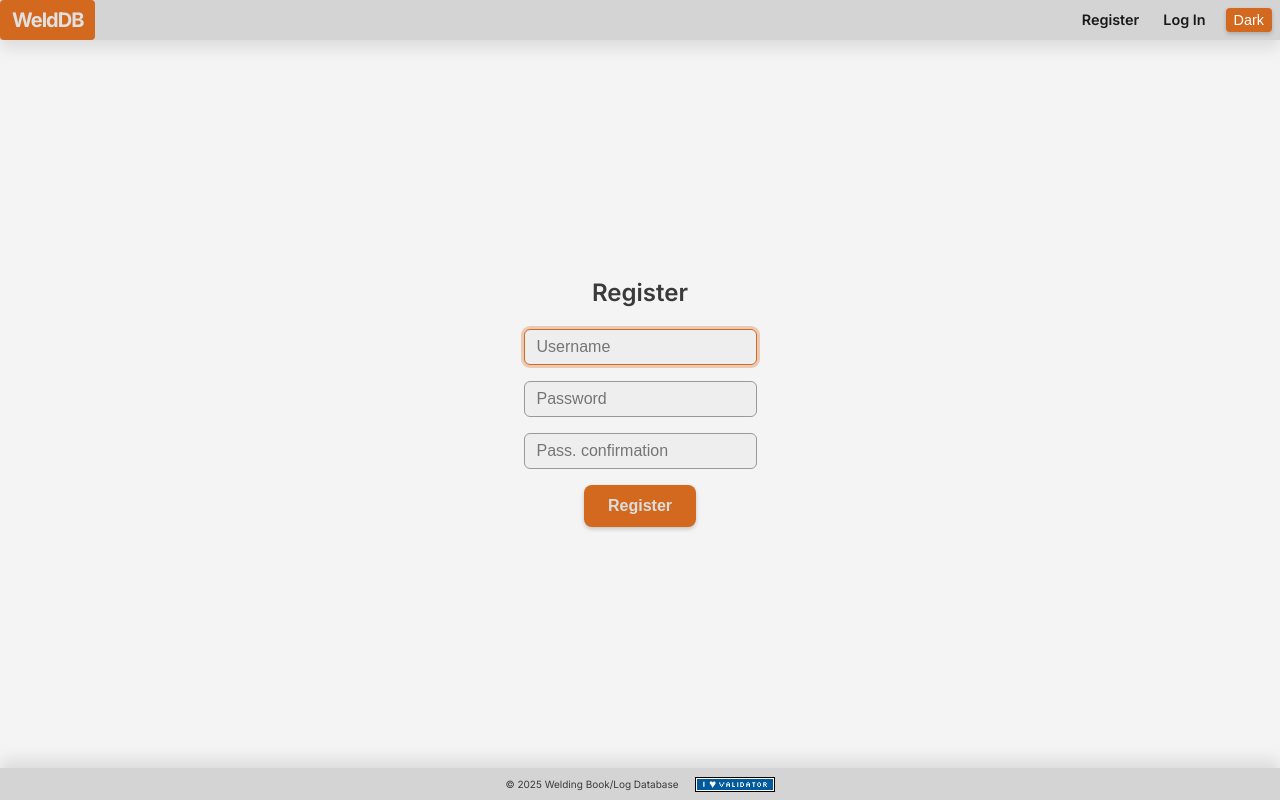
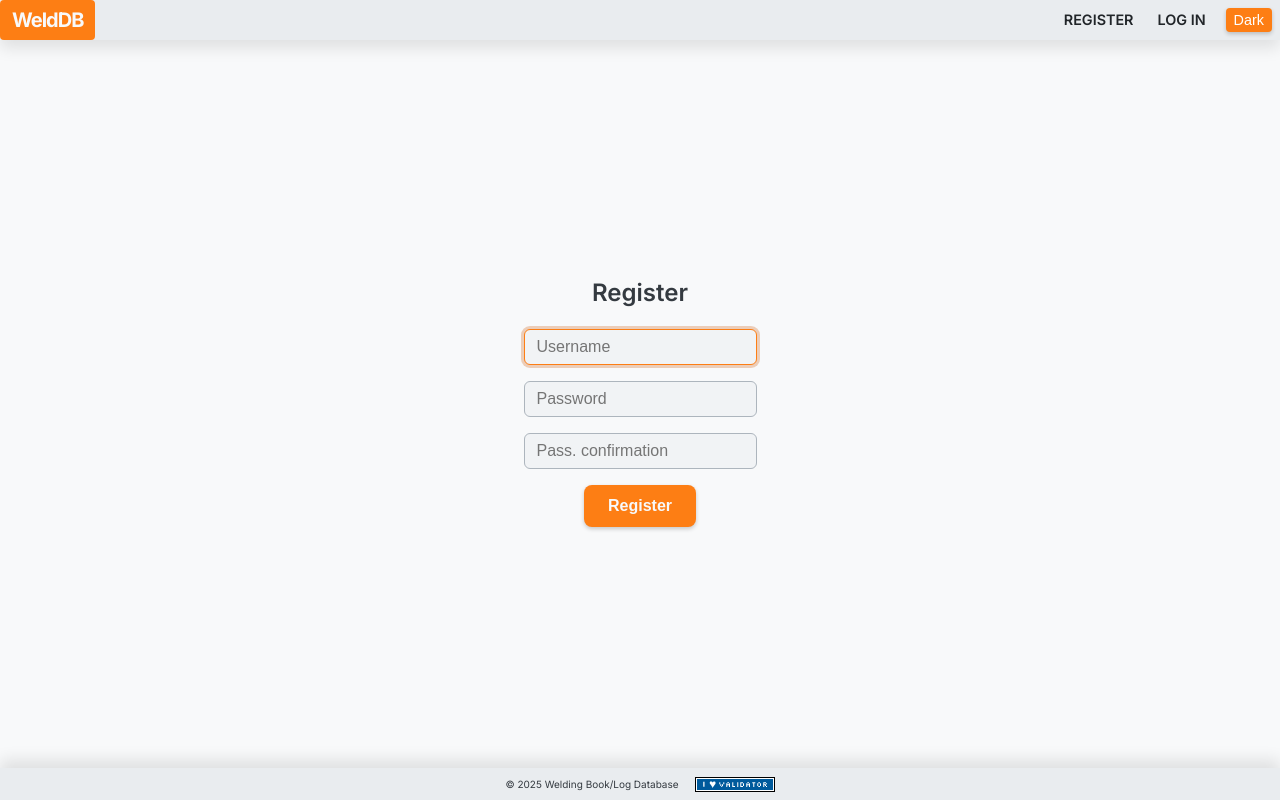
Before and after one commit to wdceng/project, a Flask app: page /register in a window 1280 px wide. Run offline with Flask 3, Linux system fonts and the light colour scheme; some libraries are stand-ins or nearby versions.

Commit message:
updated colors in css

```diff
--- a/app/static/styles.css
+++ b/app/static/styles.css
@@ -2,6 +2,8 @@
 ------------------------------
 === DESIGN SCALE REFERENCE ===
 ------------------------------
+
+Ref. https://typescale.com/
 
 === SPACING SYSTEM (px) ===
 2 / 4 / 8 / 12 / 16 / 24 / 32 / 48 / 64 / 80 / 96 / 128
@@ -30,10 +32,6 @@
 | 3rem      | 48px          | Main page banners, huge impact text     |
 +-----------+--------------+------------------------------------------+
 
-
-=== SPACING SYSTEM (px) ===
-
-
 */
 
 /* ---------------------- */
@@ -44,68 +42,97 @@
     /* Layout */
     --max-width: 85rem; /* Limit layout width */
 
+    /* Ref. https://yeun.github.io/open-color/#orange */
+    /* MAIN COLOR */
+    --oc-orange-0: #fff4e6;
+    --oc-orange-1: #ffe8cc;
+    --oc-orange-2: #ffd8a8;
+    --oc-orange-3: #ffc078;
+    --oc-orange-4: #ffa94d;
+    --oc-orange-5: #ff922b;
+    --oc-orange-6: #fd7e14;
+    --oc-orange-7: #f76707;
+    --oc-orange-8: #e8590c;
+    --oc-orange-9: #d9480f;
+    /* GRAY COLOR */
+    --oc-gray-0: #f8f9fa;
+    --oc-gray-1: #f1f3f5;
+    --oc-gray-2: #e9ecef;
+    --oc-gray-3: #dee2e6;
+    --oc-gray-4: #ced4da;
+    --oc-gray-5: #adb5bd;
+    --oc-gray-6: #868e96;
+    --oc-gray-7: #495057;
+    --oc-gray-8: #343a40;
+    --oc-gray-9: #212529;
+
     /* === Base Theme Variables (Light Theme) === */
     /* Main colors */
-    --accent-color: #d2691e; /* Primary accent color (Welding orange) */
+    --accent-color: var(--oc-orange-6);
+    /* Primary accent color (Welding orange) */
 
     /* Body */
-    --bg-color: #f4f4f4; /* Page background color */
-    --text-color: #1a1a1a; /* Default text color */
-    --text-h: #3a3a3a; /* Header text color for contrast */
+    --bg-color: var(--oc-gray-0); /* Page background color */
+    --text-color: var(--oc-gray-9); /* Default text color */
+    --text-h: var(--oc-gray-8); /* Header text color for contrast */
 
     /* Header, Nav and Footer */
-    --bg-header-footer: #d4d4d4; /* darker #cfcfcf or #d4d4d4 for more lightness */
-    --text-nav-hover-color: #e0e0e0; /* Text color on nav link hover */
+    --bg-header-footer: var(--oc-gray-2);
+    /* darker #cfcfcf or #d4d4d4 for more lightness */
+    --text-nav-hover-color: var(--oc-gray-0); /* Text color on nav link hover */
     --header-footer-box-shadow: rgba(0, 0, 0, 0.1);
     /* Soft shadow for header and footer elevation */
 
     /* Input */
-    --input-bg: #eee; /* Background color for form inputs */
-    --input-text: #111; /* Text color inside form inputs */
-    --input-border: #999; /* Border color for form inputs */
+    --input-bg: var(--oc-gray-1); /* Background color for form inputs */
+    --input-text: var(--oc-gray-9); /* Text color inside form inputs */
+    --input-border: var(--oc-gray-5); /* Border color for form inputs */
 
     /* Button in main */
-    --button-bg: var(--accent-color); /* Orange for normal button */
-    --button-bg-hover: #b35618; /* Darker orange for hover */
-    --button-text: #ddd; /* White text */
-    --button-disabled: var(--border-color); /* Gray for disabled */
+    --button-bg: var(--oc-orange-6); /* Orange for normal button */
+    --button-bg-hover: var(--oc-orange-7); /* Darker orange for hover */
+    --button-text: var(--oc-gray-0); /* White text */
+    --button-disabled: var(--oc-gray-4); /* Gray for disabled */
 
     /* Table */
-    --table-stripe: #f0f0f0; /* Alternate row background for tables */
-    --border-color: #ccc; /* Border color for elements like tables, cards */
+    --table-stripe: var(--oc-gray-1); /* Alternate row background for tables */
+    --border-color: var(--oc-gray-4);
+    /* Border color for elements like tables, cards */
 }
 
 /* === Dark Theme Variables === */
 /* Overrides applied when [data-theme="dark"] is set on <body> */
 body[data-theme="dark"] {
     /* Main colors */
-    --accent-color: #ff8c00; /* Brighter orange accent for dark mode */
+    --accent-color: var(--oc-orange-4);
+    /* Brighter orange accent for dark mode */
 
     /* Body */
-    --bg-color: #121212; /* Dark background for the page */
-    --text-color: #e0e0e0; /* Light text for contrast */
-    --text-h: #dcdcdc; /* Header text color for contrast */
+    --bg-color: var(--oc-gray-9); /* Dark background for the page */
+    --text-color: var(--oc-gray-0); /* Light text for contrast */
+    --text-h: var(--oc-gray-1); /* Header text color for contrast */
 
     /* Header, Nav and Footer */
-    --bg-header-footer: #1a1a1a; /* consistent with dark code stripe */
-    --text-nav-hover-color: #1a1a1a; /* Text color on nav link hover */
+    --bg-header-footer: var(--oc-gray-8); /* consistent with dark code stripe */
+    --text-nav-hover-color: var(--oc-gray-9); /* Text color on nav link hover */
     --header-footer-box-shadow: rgba(0, 0, 0, 0.5);
     /* Soft shadow for header and footer elevation */
 
     /* Input */
-    --input-bg: #1f1f1f; /* Dark background for form inputs */
-    --input-text: #eee; /* Light input text for readability */
-    --input-border: #888; /* Input borders slightly lighter than bg */
+    --input-bg: var(--oc-gray-8); /* Dark background for form inputs */
+    --input-text: var(--oc-gray-0); /* Light input text for readability */
+    --input-border: var(--oc-gray-6);
+    /* Input borders slightly lighter than bg */
 
     /* Button in main */
-    --button-bg: #1f1f1f; /* Match input background */
-    --button-bg-hover: #292929; /* Slightly lighter for hover */
-    --button-text: #aaa; /* Keep high contrast text */
-    --button-disabled: var(--border-color); /* Dimmed for disabled */
+    --button-bg: var(--oc-gray-7); /* Match input background */
+    --button-bg-hover: var(--oc-gray-6); /* Slightly lighter for hover */
+    --button-text: var(--oc-gray-0); /* Keep high contrast text */
+    --button-disabled: var(--oc-gray-6); /* Dimmed for disabled */
 
     /* Table */
-    --table-stripe: #1a1a1a; /* Subtle row striping for tables */
-    --border-color: #444; /* Darker borders for subtle contrast */
+    --table-stripe: var(--oc-gray-8); /* Subtle row striping for tables */
+    --border-color: var(--oc-gray-6); /* Darker borders for subtle contrast */
 }
 
 /* ---------------------------------- */
@@ -220,22 +247,28 @@ nav h2 a {
     font-size: 1.25rem !important; /* Larger size for site title */
     font-weight: 700 !important; /* Bold for emphasis */
     letter-spacing: -0.0625rem !important; /* Slightly tighten space between letters */
+    text-transform: none !important; /* Prevent any text casing changes */
 }
 
-nav h2 a,
-nav li a {
-    height: 2.5rem;
+nav h2 a:link,
+nav h2 a:visited,
+nav li a:link,
+nav li a:visited {
+    color: var(--text-color); /* Default link color */
+    text-decoration: none; /* Remove underline */
+    text-transform: uppercase; /* Make text all uppercase letters */
+    font-weight: 600; /* Medium weight for clarity */
+    font-size: 0.9rem; /* Slightly smaller than base font */
+    white-space: nowrap; /* Prevent text wrap */
+    height: 2.5rem; /* Set fixed element height */
     padding: 0.5rem 0.75rem; /* Clickable area padding */
     list-style-type: none; /* Remove default bullet points */
-    color: var(--text-color); /* Default link color */
-    font-size: 0.9rem; /* Slightly smaller than base font */
-    font-weight: 600; /* Medium weight for clarity */
-    text-decoration: none; /* Remove underline */
-    white-space: nowrap; /* Prevent text wrap */
 }
 
 nav h2 a:hover,
-nav li a:hover {
+nav h2 a:active,
+nav li a:hover,
+nav li a:active {
     background-color: var(--accent-color); /* Highlight on hover */
     color: var(--text-nav-hover-color); /* Contrast text on hover */
     border-radius: 0.25rem; /* Slightly rounded corners */
```
